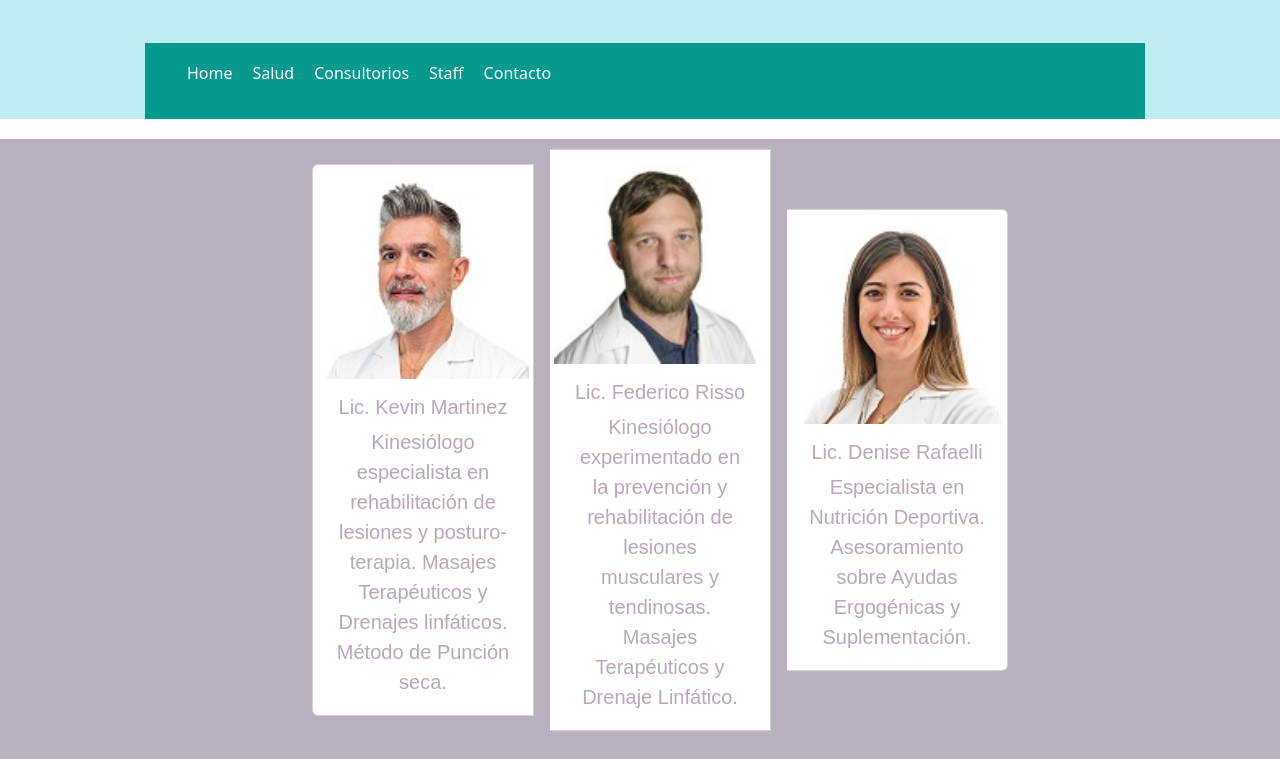
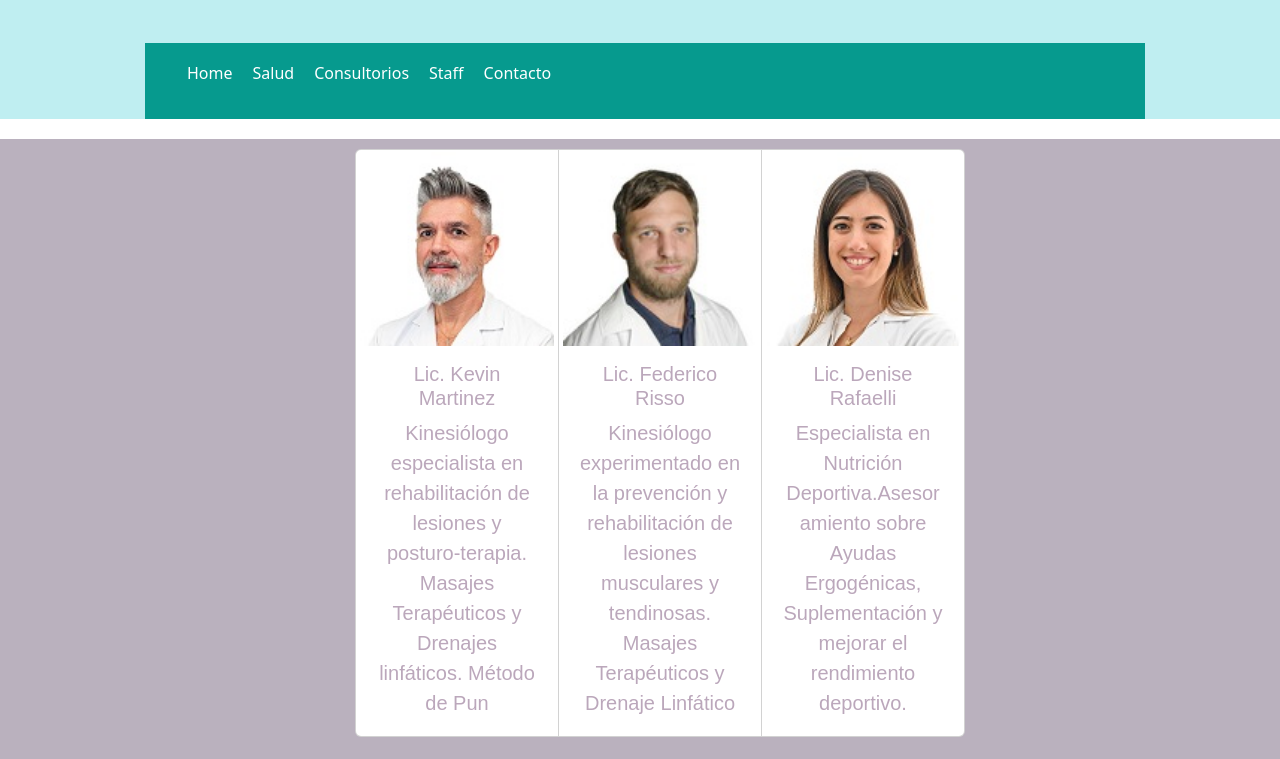
Before and after one commit to CarolinaVallejos/repositorio2, a website: page paginas/staff.html in a window 1280 px wide. Shown: the part 193-952 px from the top of the page. Drawn offline with nearby package versions, Linux system fonts and the light colour scheme.

Commit message:
3Entrega

```diff
--- a/paginas/staff.html
+++ b/paginas/staff.html
@@ -46,43 +46,37 @@
         <!-- Informacion descriptiva del campo -->
 
         <main class="main4 ">
-            <div class="cajas">
-                <div class=" container  text-center card-group gap-3 d-flex flex-row  mb-3   " style="width: 45rem;">
-                    <div class="card">
-                        <img src="../assets/lic1.jpg" class="card-img-top img-fluid" alt="staff1">
+            <div class="card-group  text-center mb-3 w-50">
+                <div class="card ">
+                    <img src="../assets/lic1.jpg" class="card-img-top" alt="staff1">
                     <div class="card-body">
                         <h5 class="card-title">Lic. Kevin Martinez</h5>
                         <p class="card-text">Kinesiólogo especialista en rehabilitación de lesiones y
                             posturo-terapia.
-                                Masajes Terapéuticos y Drenajes linfáticos. Método de Punción seca.</p>
+                            Masajes Terapéuticos y Drenajes linfáticos. Método de Pun</p>
 
                     </div>
                 </div>
                 <div class="card">
-                        <img src="../assets/lic4.jpg" class="card-img-top img-fluid" alt="staff2">
+                    <img src="../assets/lic4.jpg" class="card-img-top" alt="staff2">
                     <div class="card-body">
                         <h5 class="card-title">Lic. Federico Risso</h5>
                         <p class="card-text">Kinesiólogo experimentado en la prevención y rehabilitación de lesiones
                             musculares y tendinosas.
-                                Masajes Terapéuticos y Drenaje Linfático.</p>
+                            Masajes Terapéuticos y Drenaje Linfático</p>
 
                     </div>
                 </div>
                 <div class="card">
-                        <img src="../assets/lic3.jpg" class="card-img-top img-fluid" alt="staff3">
+                    <img src="../assets/lic3.jpg" class="card-img-top" alt="staff3">
                     <div class="card-body">
                         <h5 class="card-title">Lic. Denise Rafaelli</h5>
-                            <p class="card-text">Especialista en Nutrición Deportiva. Asesoramiento sobre Ayudas
-                                Ergogénicas
-                                y
-                                Suplementación.</p>
+                        <p class="card-text">Especialista en Nutrición Deportiva.Asesoramiento sobre Ayudas
+                            Ergogénicas, Suplementación y mejorar el rendimiento deportivo.</p>
 
                     </div>
                 </div>
             </div>
-            </div>
-
-
 
 
         </main>
--- a/scss/_main.scss
+++ b/scss/_main.scss
@@ -5,7 +5,9 @@
 	padding-bottom: 10px;
 
 }
-
+body{
+	overflow-x: hidden;
+ }
 .textmain1 {
 	display: flex;
 	justify-content: center;
@@ -45,8 +47,13 @@
 
 .main4 {
 	background-color: map-get($mapa-colores , lila4);
+	gap: 10px;
+	display: flex;
+	justify-content: center;
+	align-items: center;
 	padding: 10px;
 	padding-left: 50px;
+	gap: 20px;
 
 }
 #galeria img{
@@ -115,6 +122,11 @@
 	width: 100%;
 	margin-top: 10px;
 	background-color: map-get($mapa-colores , naranja5);
+	color: #f5a45e;
+	padding-bottom: 10px;
+
+}
+#formulario{
 	display: flex;
 
 }
```
Also changed, not shown: paginas/consultorios.html (+1 -1 lines), paginas/contacto.html (+22 -16 lines), scss/main.css, 1 other file. Lines whose indentation alone changed are shown as unchanged.
